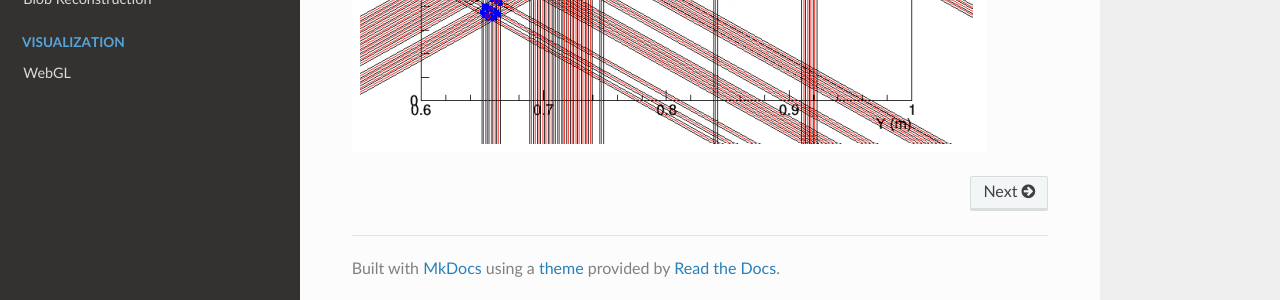
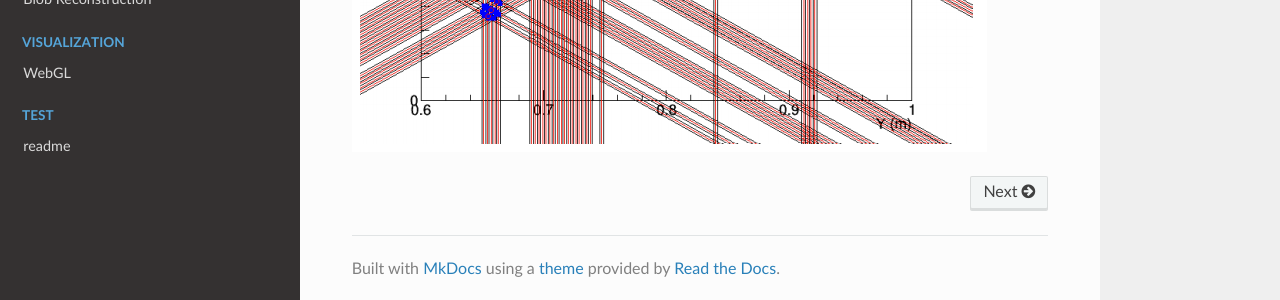
Before and after one commit to WireCell/wire-cell-docs, an MkDocs documentation site: the page built from docs/index.md, in a window 1280 px wide. Shown: the part 462-762 px from the top of the page. Built offline with MkDocs 1.6.1, drawn with Linux system fonts in a browser that asks for light colours; nearby versions of some CDN libraries; old or Windows-style settings are respelled for this version of MkDocs.

Commit message:
Add a test of org export to md.

```diff
--- a/mkdocs.yml
+++ b/mkdocs.yml
@@ -18,4 +18,6 @@ pages:
     - Blob Reconstruction: alg/blob.md
   - Visualization:
     - WebGL: viz/webgl.md
+  - Test:
+    - readme: test/index.md
 # theme_dir: custom_theme
```
Also changed, not shown: 2 other files.
